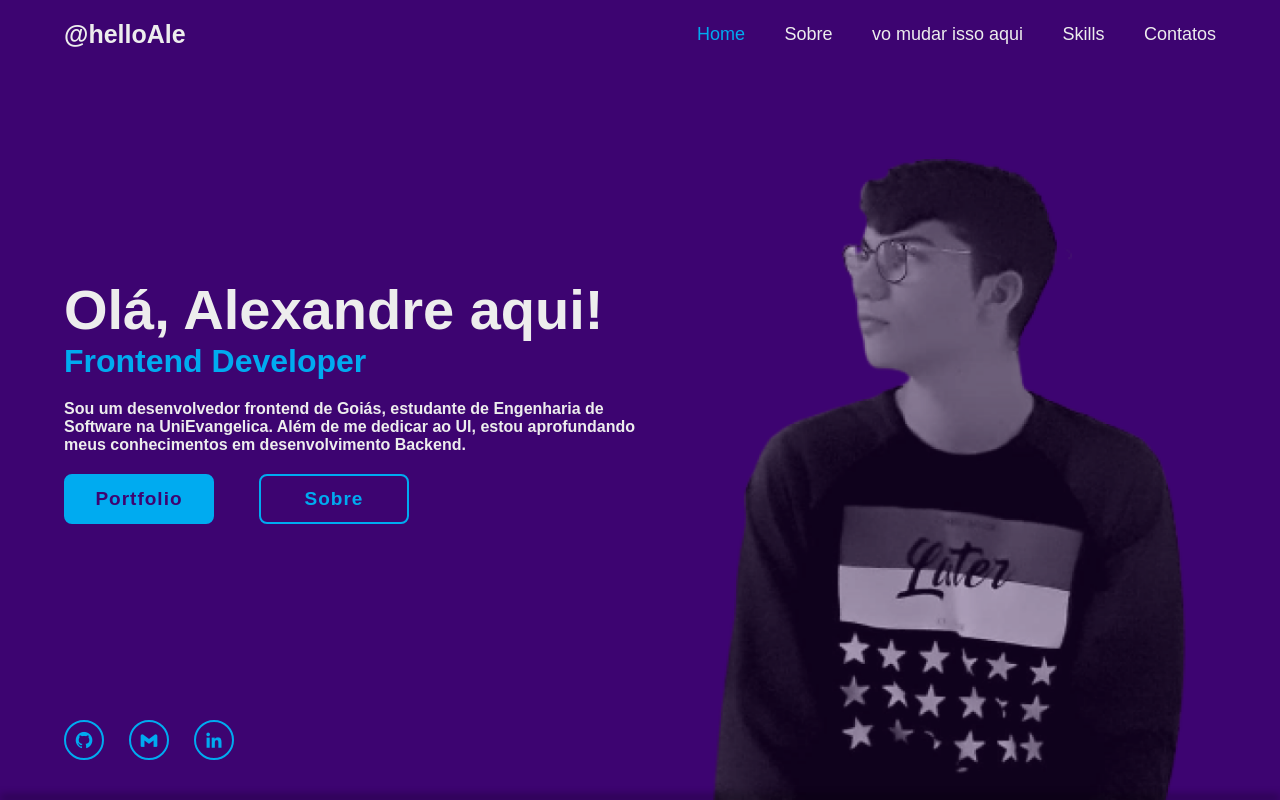
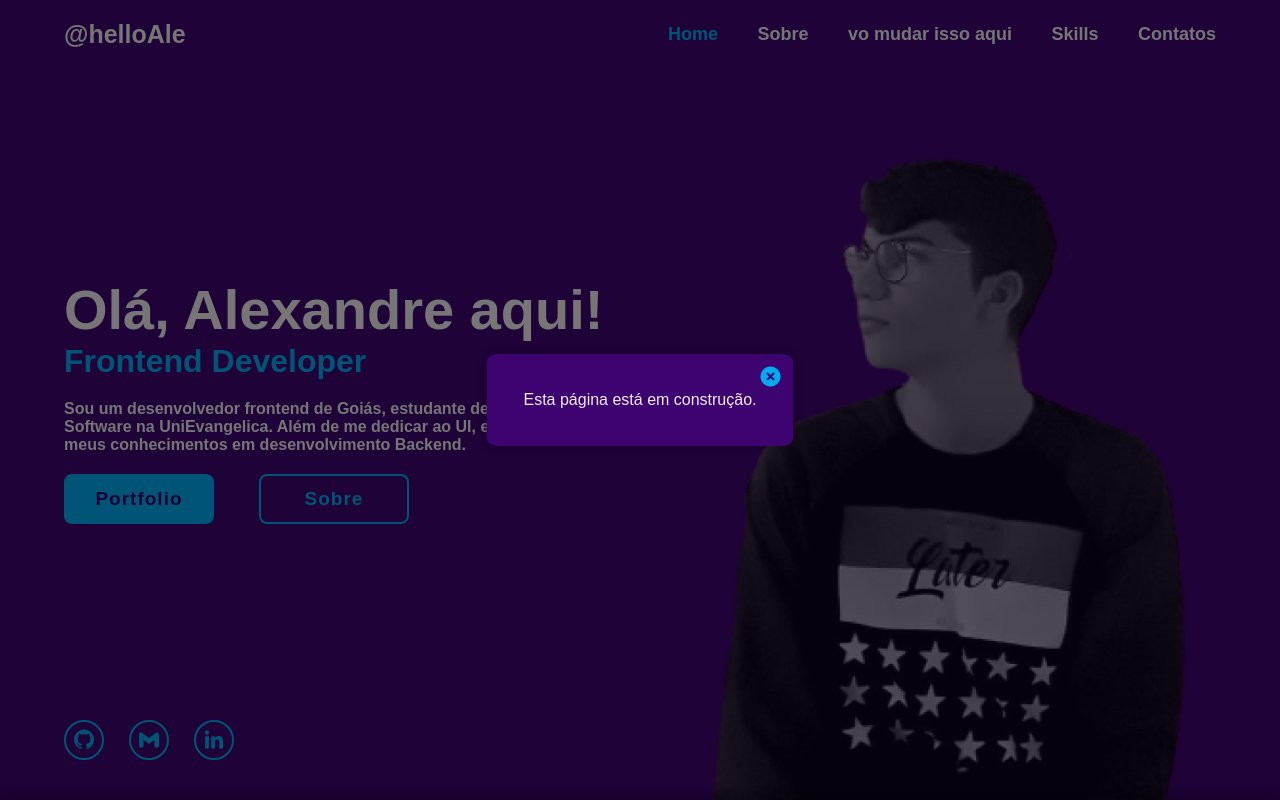
Before and after one commit to helloAle/portfolio, a plain HTML site: page index.html in a window 1280 px wide. Shown: the top 800 px of the page. Drawn offline with nearby package versions, Linux system fonts and the light colour scheme; a web font is replaced by a local one.

Commit message:
pop up att

```diff
--- a/index.html
+++ b/index.html
@@ -11,7 +11,7 @@
 </head>
 <body>
 
-    <!-- <div>
+    <div>
         <style>
             /* Estilos para o popup */
             .popup {
@@ -21,13 +21,22 @@
               transform: translate(-50%, -50%);
               background-color: #3d0471;
               padding: 20px;
-              border: 1px solid #ccc;
+              border: 1px solid transparent;
+              border-radius: .6rem;
               box-shadow: 0 0 10px rgba(0, 0, 0, 0.2);
               z-index: 9999;
+              transition: .5s;
+            }
+            .popup:hover{
+                background: #6700c7;
             }
 
             .popup p {
-              margin: 0;
+              margin: 1rem;
+            }
+
+            i{
+                font-size: 1.5rem;
             }
 
             .popup__close {
@@ -73,13 +82,13 @@
               openPopup();
             };
             </script>
-    </div> -->
+    </div>
 
     <header class="header">
         <a href="#" class="logo">@helloAle</a>
 
         <nav class="navbar">
-            <a href="#" class="active">Home</a>
+            <a href="#home" class="active">Home</a>
             <a href="#about">Sobre</a>
             <a href="#education">vo mudar isso aqui</a>
             <a href="#skills">Skills</a>
@@ -87,7 +96,7 @@
         </nav>
     </header>
 
-    <section class="home">
+    <section class="home" id="home">
         <div class="home-content">
             <h1>Olá, Alexandre aqui!</h1>
             <h3>Frontend Developer</h3>
@@ -281,6 +290,8 @@
         </div>
      </section>
 
+     <section class="line2"></section>
+
      <section class="contact" id="contact">
         <h2 class="heading">Contact <span>Me</span></h2>
 
@@ -318,7 +329,7 @@
         </form>
      </section>
 
-     <script type="text/javascript" src="scrips.js"></script>
+     <script type="text/javascript" src="script.js"></script>
      <!-- <script src="https://cdn.jsdelivr.net/npm/smoothscroll-polyfill@1.0.4/dist/smoothscroll.min.js"></script> -->
 
 </body>
--- /dev/null
+++ b/script.js
@@ -0,0 +1,38 @@
+let sections = document.querySelectorAll('section');
+let navlinks = document.querySelectorAll('header nav a');
+
+window.onscroll = () => {
+    sections.forEach(sec => {
+        let top = window.scrollY;
+        let offset = sec.offsetTop - 100;
+        let height = sec.offsetHeight;
+        let id = sec.getAttribute('id');
+
+        if (top >= offset && top < offset + height) {
+            navlinks.forEach(links => {
+                links.classList.remove('active');
+            });
+            document.querySelector(`header nav a[href*="${id}"]`).classList.add('active');
+        }
+    });
+
+    let header = document.querySelector('header');
+    header.classList.toggle('sticky', window.scrollY > 100);
+}
+
+// espaço
+
+// var prevScrollPos = window.pageYOffset;
+// var header = document.querySelector('.header');
+
+// window.onscroll = function() {
+//   var currentScrollPos = window.pageYOffset;
+
+//   if (prevScrollPos > currentScrollPos) {
+//     header.classList.remove('hide');
+//   } else {
+//     header.classList.add('hide');
+//   }
+
+//   prevScrollPos = currentScrollPos;
+// }
--- a/scrow.css
+++ b/scrow.css
@@ -15,3 +15,6 @@
   ::-webkit-scrollbar-thumb:hover {
     background-color: #29034e; /* Cor do indicador de rolagem ao passar o mouse */
   }
+
+
+  /* //////////////////////////////////////////////////////////////// */
--- a/style.css
+++ b/style.css
@@ -17,12 +17,22 @@ body{
     left: 0;
     width: 100%;
     padding: 20px 5%;
-    background: transparent;
+    background: #3d0471;
     display: flex;
     justify-content: space-between;
     align-items: center;
     z-index: 100;
+    transition: top 0.3s ease;
 }
+
+.header.hide {
+    top: -100px; /* Altura do header */
+  }
+
+header nav a.active {
+    color: #00abf0;
+}
+
 
 .logo{
     position: relative;
@@ -48,12 +58,14 @@ body{
     font-size: 18px;
     color: #ededed;
     text-decoration: none;
-    font-weight: 500;
+    font-weight: 600;
     margin-left: 35px;
+    transition: .5s;
 }
 
 .navbar a:hover,.navbar a.active{
     color: #00abf0;
+    transition: .5s;
 }
 
 .home{
@@ -347,7 +359,7 @@ html {
     flex-direction: column;
     /* gap: 2rem; */
     /* background: var(--second-bg-color); */
-    padding: 3rem 6rem 1rem;
+    padding: 4rem 6rem 0;
 }
 
 .heading{
@@ -362,7 +374,8 @@ span{
 
 .about-img{
     position: relative;
-    margin-bottom: -1rem;
+    margin-top: -1.5rem;
+    margin-bottom: -1.5rem;
     width: 25rem;
     height: 25rem;
     border-radius: 50%;
@@ -436,6 +449,7 @@ span{
 }
 
 .btn-box.btns{
+    margin-bottom: 2rem;
     display: inline-block;
     width: 15rem;
     height: 3rem;
@@ -706,6 +720,17 @@ span{
     width: 66%;
 }
 
+/* .contact form .focus{
+    position: absolute;
+    top: 0;
+    left: 0;
+    width: 100%;
+    height: 100%;
+    background: red;
+    border-radius: .6rem;
+    z-index: -1;
+} */
+
 
 /* botao */
 
```
Also changed, not shown: scrips.js (deleted, +0 -25 lines).
